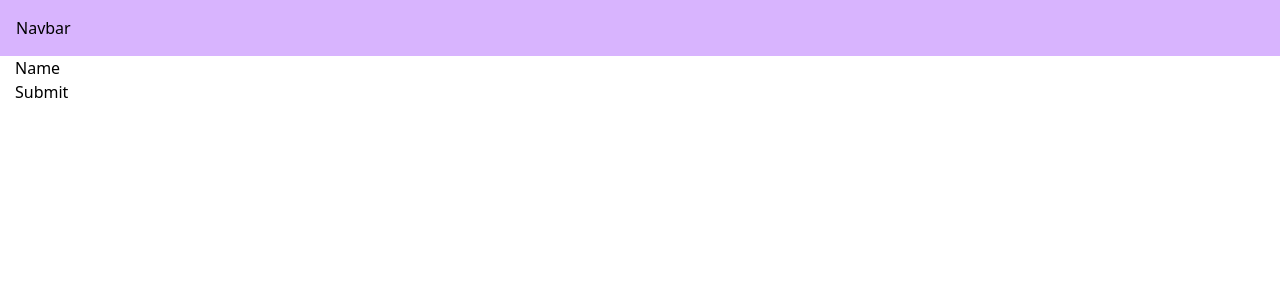
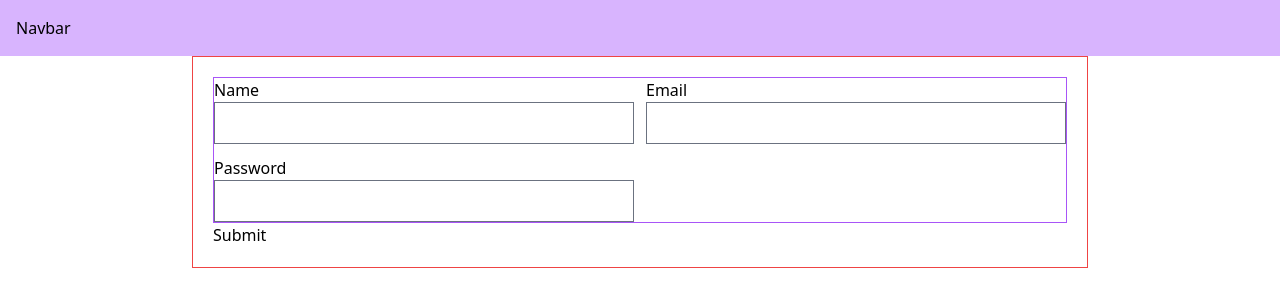
Before and after one commit to AM-Raju/frontend-missions, a React (Vite) app in the folder 00. Mission 6/Module_F4/react-reusuable-components/: page /profile in a window 1280 px wide. Shown: the top 306 px of the page. Built offline with nearby package versions, Linux system fonts and the light colour scheme.

Commit message:
Module F5.2 done

```diff
--- a/00. Mission 6/Module_F4/react-reusuable-components/package.json
+++ b/00. Mission 6/Module_F4/react-reusuable-components/package.json
@@ -21,6 +21,7 @@
     "tailwind-merge": "^2.2.0"
   },
   "devDependencies": {
+    "@tailwindcss/forms": "^0.5.7",
     "@types/react": "^18.2.43",
     "@types/react-dom": "^18.2.17",
     "@typescript-eslint/eslint-plugin": "^6.14.0",
--- a/00. Mission 6/Module_F4/react-reusuable-components/src/components/NormalForm.tsx
+++ b/00. Mission 6/Module_F4/react-reusuable-components/src/components/NormalForm.tsx
@@ -9,10 +9,20 @@ const NormalForm = () => {
   };
 
   return (
-    <form onSubmit={handleSubmit(onSubmit)}>
-      <div>
-        <label htmlFor="name">Name</label>
-        <input type="text" id="name" {...register("name")} />
+    <form className="border border-red-500 max-w-4xl p-5 mx-auto" onSubmit={handleSubmit(onSubmit)}>
+      <div className="border border-purple-500 grid grid-cols-2 gap-3">
+        <div>
+          <label htmlFor="name">Name</label>
+          <input className="block w-full" type="text" id="name" {...register("name")} />
+        </div>
+        <div>
+          <label htmlFor="name">Email</label>
+          <input className="block w-full" type="email" id="email" {...register("email")} />
+        </div>
+        <div>
+          <label htmlFor="name">Password</label>
+          <input className="block w-full" type="password" id="password" {...register("password")} />
+        </div>
       </div>
       <button type="submit">Submit</button>
     </form>
--- a/00. Mission 6/Module_F4/react-reusuable-components/tailwind.config.js
+++ b/00. Mission 6/Module_F4/react-reusuable-components/tailwind.config.js
@@ -4,5 +4,5 @@ export default {
   theme: {
     extend: {},
   },
-  plugins: [],
+  plugins: [require("@tailwindcss/forms")],
 };
```
Also changed, not shown: 1 other file (tests, documents, lock files or other folders).
